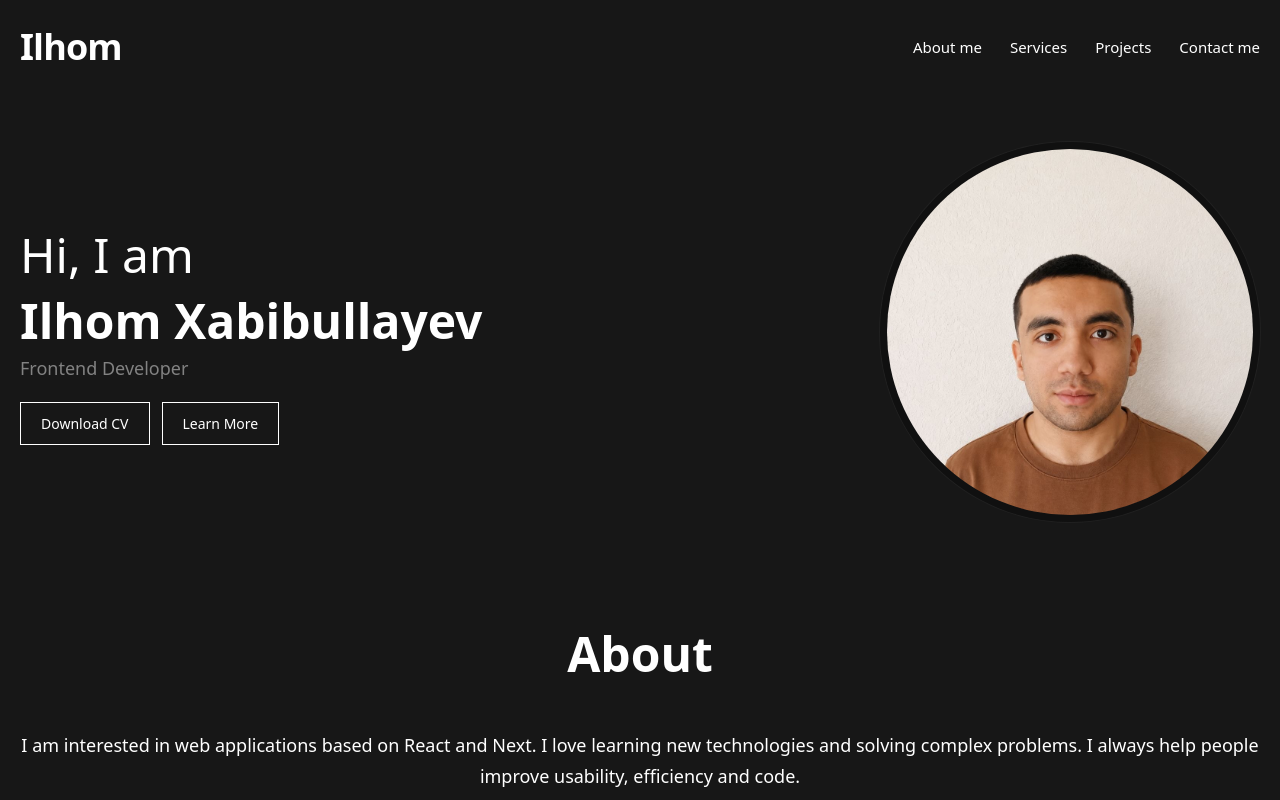
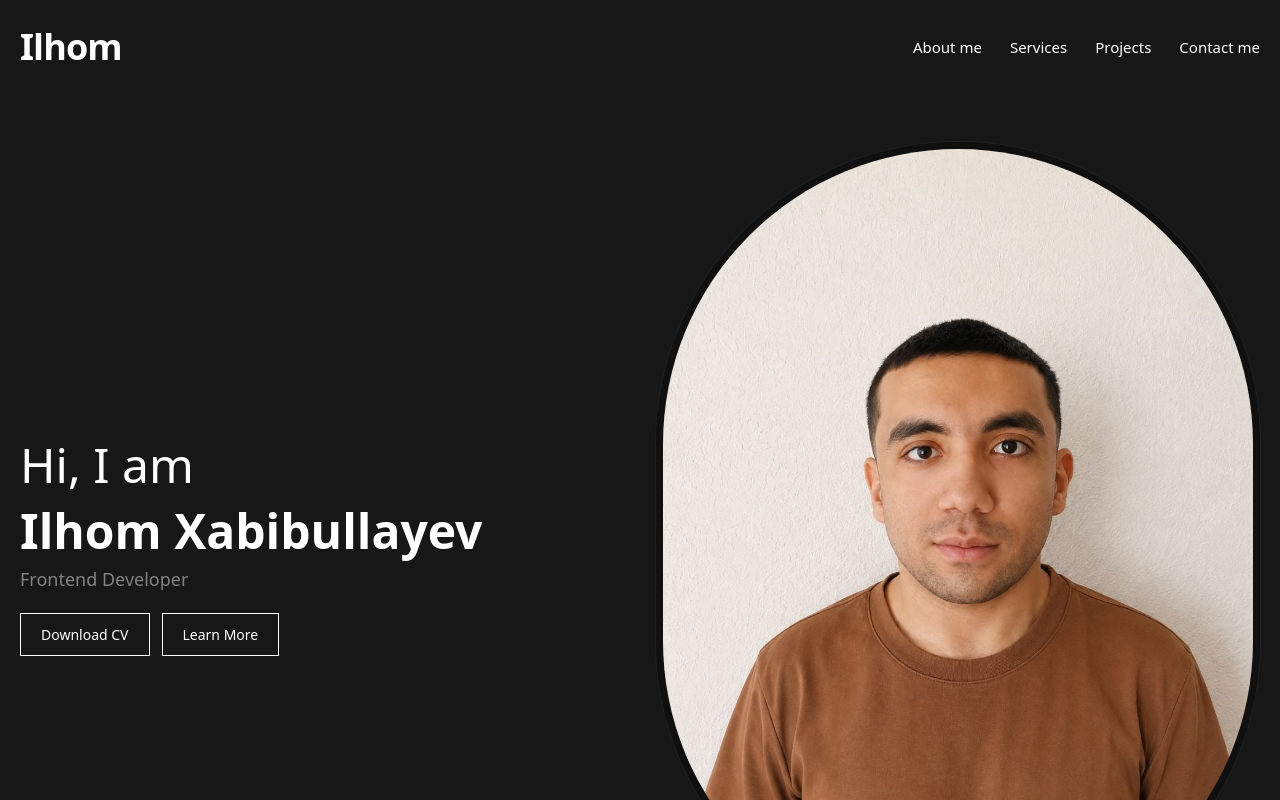
Before and after one commit to ilhomxabibullayevvv/portfolio, a Next.js app: page / in a window 1280 px wide. Shown: the top 800 px of the page. Built offline with nearby package versions, Linux system fonts and the light colour scheme.

Commit message:
changes to the project

```diff
--- a/app/components/Home/Hero.tsx
+++ b/app/components/Home/Hero.tsx
@@ -16,7 +16,7 @@ export default function Hero() {
 
   return (
     <section className="mx-auto max-w-[1200] px-5">
-      <div className="flex min-h-[350] flex-col items-center justify-center gap-10 py-12 md:min-h-[430px] md:flex-row md:justify-between md:gap-8">
+      <div className="flex min-h-[350] flex-col items-center justify-center gap-10 py-12 md:min-h-[430] md:flex-row md:justify-between md:gap-8">
         <div className="w-full md:w-1/2">
           <p className="mb-1 text-[18px] text-white sm:text-[20px] md:text-[48px]">
             Hi, I am
@@ -44,7 +44,7 @@ export default function Hero() {
           </div>
         </div>
         <div className="flex w-full justify-center md:w-1/2 md:justify-end">
-          <div className="relative h-[220] w-[220] overflow-hidden rounded-full border-[7px] border-[#101010] shadow-[0_0_0_1px_#202020] sm:h-[380px] sm:w-[380px]">
+          <div className="relative h-[220] w-[220] overflow-hidden rounded-full border-[7px] border-[#101010] shadow-[0_0_0_1px_#202020] sm:h-[380] sm:w-[380]">
             <Image
               src="/profile.png"
               alt="profile"
```
